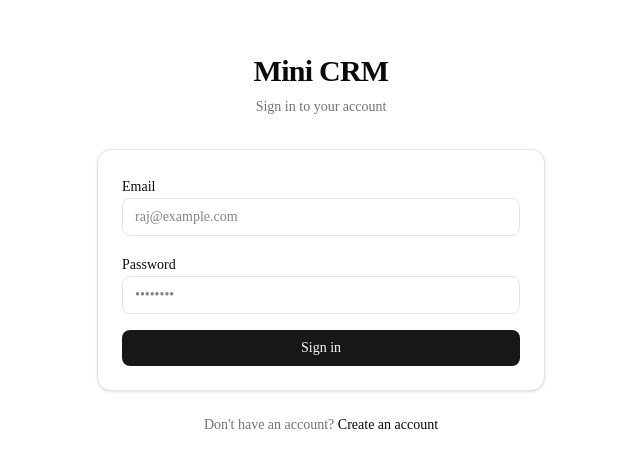
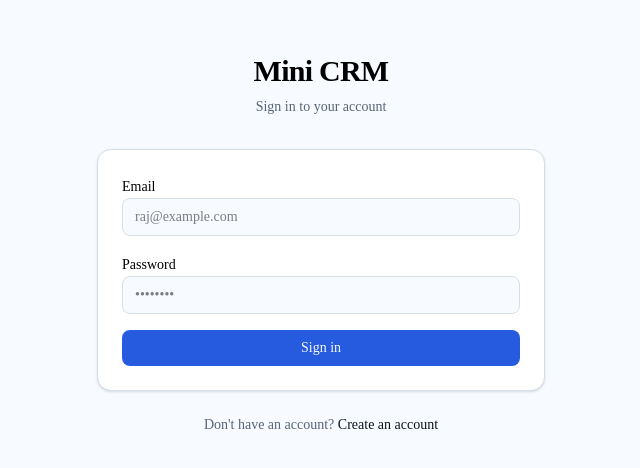
Before and after one commit to rajyash-17/mini-CRM-project, a Next.js app: page /login in a window 1280 px wide. Shown: the part 156-624 px from the top of the page, without its empty margins (319-959 px from the left). Built offline with nearby package versions, Linux system fonts and the light colour scheme.

Commit message:
color themes change

```diff
--- a/src/app/globals.css
+++ b/src/app/globals.css
@@ -49,72 +49,95 @@
 }
 
 :root {
-  --background: oklch(1 0 0);
-  --foreground: oklch(0.145 0 0);
+  --background: oklch(0.985 0.006 250);
+  --foreground: oklch(0.19 0.025 255);
+
   --card: oklch(1 0 0);
-  --card-foreground: oklch(0.145 0 0);
+  --card-foreground: oklch(0.19 0.025 255);
+
   --popover: oklch(1 0 0);
-  --popover-foreground: oklch(0.145 0 0);
-  --primary: oklch(0.205 0 0);
-  --primary-foreground: oklch(0.985 0 0);
-  --secondary: oklch(0.97 0 0);
-  --secondary-foreground: oklch(0.205 0 0);
-  --muted: oklch(0.97 0 0);
-  --muted-foreground: oklch(0.556 0 0);
-  --accent: oklch(0.97 0 0);
-  --accent-foreground: oklch(0.205 0 0);
-  --destructive: oklch(0.577 0.245 27.325);
-  --border: oklch(0.922 0 0);
-  --input: oklch(0.922 0 0);
-  --ring: oklch(0.708 0 0);
-  --chart-1: oklch(0.87 0 0);
-  --chart-2: oklch(0.556 0 0);
-  --chart-3: oklch(0.439 0 0);
-  --chart-4: oklch(0.371 0 0);
-  --chart-5: oklch(0.269 0 0);
+  --popover-foreground: oklch(0.19 0.025 255);
+
+  --primary: oklch(0.52 0.21 264);
+  --primary-foreground: oklch(0.985 0.01 250);
+
+  --secondary: oklch(0.95 0.025 260);
+  --secondary-foreground: oklch(0.3 0.07 264);
+
+  --muted: oklch(0.955 0.012 250);
+  --muted-foreground: oklch(0.5 0.035 255);
+
+  --accent: oklch(0.94 0.04 264);
+  --accent-foreground: oklch(0.3 0.1 264);
+
+  --destructive: oklch(0.58 0.22 25);
+  --destructive-foreground: oklch(0.985 0.01 20);
+
+  --border: oklch(0.9 0.018 250);
+  --input: oklch(0.9 0.018 250);
+  --ring: oklch(0.58 0.18 264);
+
+  --chart-1: oklch(0.62 0.19 264);
+  --chart-2: oklch(0.7 0.17 160);
+  --chart-3: oklch(0.72 0.17 75);
+  --chart-4: oklch(0.65 0.19 315);
+  --chart-5: oklch(0.65 0.2 25);
+
   --radius: 0.625rem;
-  --sidebar: oklch(0.985 0 0);
-  --sidebar-foreground: oklch(0.145 0 0);
-  --sidebar-primary: oklch(0.205 0 0);
-  --sidebar-primary-foreground: oklch(0.985 0 0);
-  --sidebar-accent: oklch(0.97 0 0);
-  --sidebar-accent-foreground: oklch(0.205 0 0);
-  --sidebar-border: oklch(0.922 0 0);
-  --sidebar-ring: oklch(0.708 0 0);
+
+  --sidebar: oklch(0.98 0.008 250);
+  --sidebar-foreground: oklch(0.19 0.025 255);
+  --sidebar-primary: oklch(0.52 0.21 264);
+  --sidebar-primary-foreground: oklch(0.985 0.01 250);
+  --sidebar-accent: oklch(0.94 0.04 264);
+  --sidebar-accent-foreground: oklch(0.3 0.1 264);
+  --sidebar-border: oklch(0.9 0.018 250);
+  --sidebar-ring: oklch(0.58 0.18 264);
 }
 
 .dark {
-  --background: oklch(0.145 0 0);
-  --foreground: oklch(0.985 0 0);
-  --card: oklch(0.205 0 0);
-  --card-foreground: oklch(0.985 0 0);
-  --popover: oklch(0.205 0 0);
-  --popover-foreground: oklch(0.985 0 0);
-  --primary: oklch(0.922 0 0);
-  --primary-foreground: oklch(0.205 0 0);
-  --secondary: oklch(0.269 0 0);
-  --secondary-foreground: oklch(0.985 0 0);
-  --muted: oklch(0.269 0 0);
-  --muted-foreground: oklch(0.708 0 0);
-  --accent: oklch(0.269 0 0);
-  --accent-foreground: oklch(0.985 0 0);
-  --destructive: oklch(0.704 0.191 22.216);
+  --background: oklch(0.16 0.025 255);
+  --foreground: oklch(0.96 0.012 250);
+
+  --card: oklch(0.2 0.025 255);
+  --card-foreground: oklch(0.96 0.012 250);
+
+  --popover: oklch(0.2 0.025 255);
+  --popover-foreground: oklch(0.96 0.012 250);
+
+  --primary: oklch(0.68 0.17 264);
+  --primary-foreground: oklch(0.17 0.025 255);
+
+  --secondary: oklch(0.26 0.035 260);
+  --secondary-foreground: oklch(0.92 0.02 260);
+
+  --muted: oklch(0.25 0.025 255);
+  --muted-foreground: oklch(0.7 0.035 255);
+
+  --accent: oklch(0.29 0.06 264);
+  --accent-foreground: oklch(0.9 0.03 264);
+
+  --destructive: oklch(0.65 0.2 25);
+  --destructive-foreground: oklch(0.98 0.01 20);
+
   --border: oklch(1 0 0 / 10%);
-  --input: oklch(1 0 0 / 15%);
-  --ring: oklch(0.556 0 0);
-  --chart-1: oklch(0.87 0 0);
-  --chart-2: oklch(0.556 0 0);
-  --chart-3: oklch(0.439 0 0);
-  --chart-4: oklch(0.371 0 0);
-  --chart-5: oklch(0.269 0 0);
-  --sidebar: oklch(0.205 0 0);
-  --sidebar-foreground: oklch(0.985 0 0);
-  --sidebar-primary: oklch(0.488 0.243 264.376);
-  --sidebar-primary-foreground: oklch(0.985 0 0);
-  --sidebar-accent: oklch(0.269 0 0);
-  --sidebar-accent-foreground: oklch(0.985 0 0);
+  --input: oklch(1 0 0 / 14%);
+  --ring: oklch(0.65 0.16 264);
+
+  --chart-1: oklch(0.68 0.17 264);
+  --chart-2: oklch(0.72 0.15 160);
+  --chart-3: oklch(0.78 0.15 75);
+  --chart-4: oklch(0.72 0.17 315);
+  --chart-5: oklch(0.7 0.18 25);
+
+  --sidebar: oklch(0.19 0.025 255);
+  --sidebar-foreground: oklch(0.96 0.012 250);
+  --sidebar-primary: oklch(0.68 0.17 264);
+  --sidebar-primary-foreground: oklch(0.17 0.025 255);
+  --sidebar-accent: oklch(0.29 0.06 264);
+  --sidebar-accent-foreground: oklch(0.9 0.03 264);
   --sidebar-border: oklch(1 0 0 / 10%);
-  --sidebar-ring: oklch(0.556 0 0);
+  --sidebar-ring: oklch(0.65 0.16 264);
 }
 
 @layer base {
@@ -122,7 +145,9 @@
     @apply border-border outline-ring/50;
   }
   body {
-    @apply bg-background text-foreground;
+    body {
+  @apply bg-background text-foreground antialiased;
+}
   }
   html {
     @apply font-sans;
```
